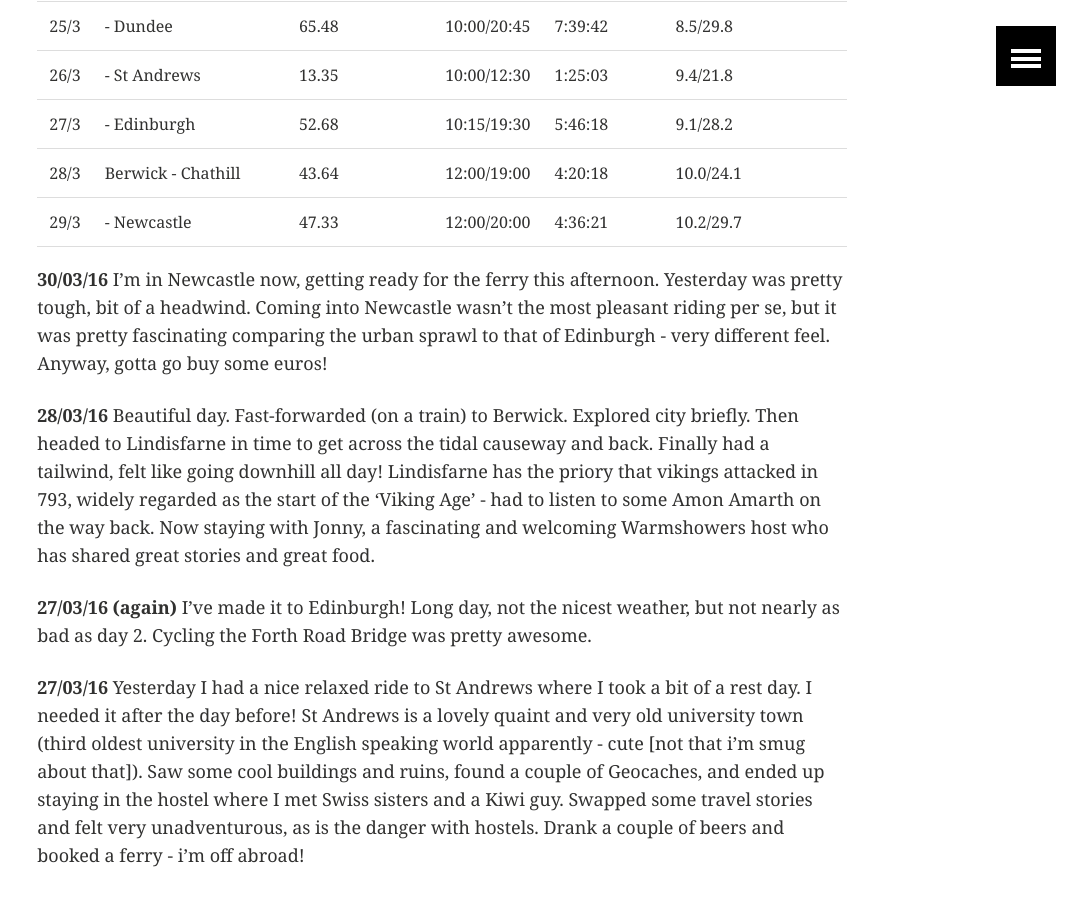
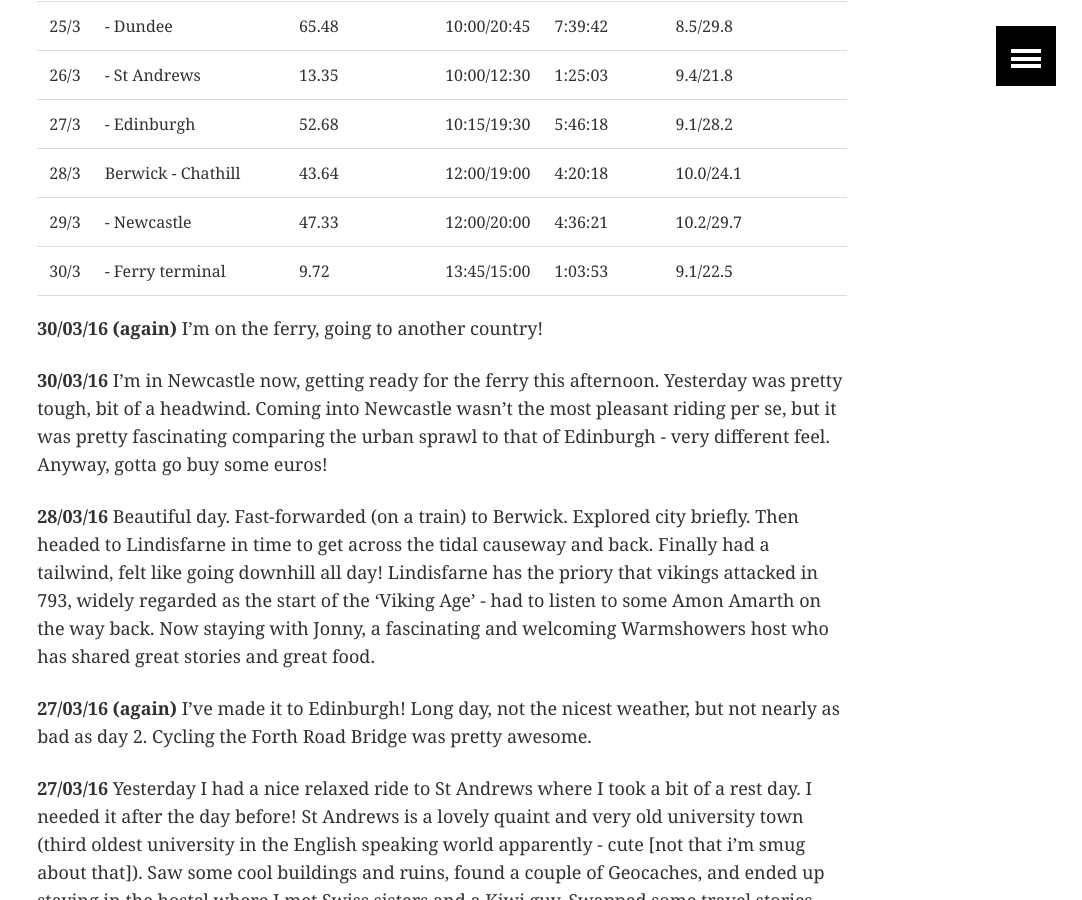
Before and after one commit to ArthurStart/git-blog, a Jekyll site: the page built from _posts/touring/2016-03-24-Quick-Update.md, in a window 1280 px wide and 900 px high, scrolled down 411 px. Shown: the whole window, without its empty margins (198-1280 px from the left). Built offline with Jekyll 4.4.1, drawn with Linux system fonts in a browser that asks for light colours; comment, search, counter and statistics services are not loaded.

Commit message:
Updated update from ferry

```diff
--- a/_posts/touring/2016-03-24-Quick-Update.md
+++ b/_posts/touring/2016-03-24-Quick-Update.md
@@ -16,7 +16,11 @@ image:
 | 27/3 | - Edinburgh            | 52.68 | 10:15/19:30 | 5:46:18 |  9.1/28.2 |
 | 28/3 | Berwick - Chathill     | 43.64 | 12:00/19:00 | 4:20:18 | 10.0/24.1 |
 | 29/3 | - Newcastle            | 47.33 | 12:00/20:00 | 4:36:21 | 10.2/29.7 |
+| 30/3 | - Ferry terminal       |  9.72 | 13:45/15:00 | 1:03:53 |  9.1/22.5 |
 
+
+**30/03/16 (again)**
+I'm on the ferry, going to another country!
 
 **30/03/16**
 I'm in Newcastle now, getting ready for the ferry this afternoon. Yesterday was pretty tough, bit of a headwind. Coming into Newcastle wasn't the most pleasant riding per se, but it was pretty fascinating comparing the urban sprawl to that of Edinburgh - very different feel. Anyway, gotta go buy some euros!
```
